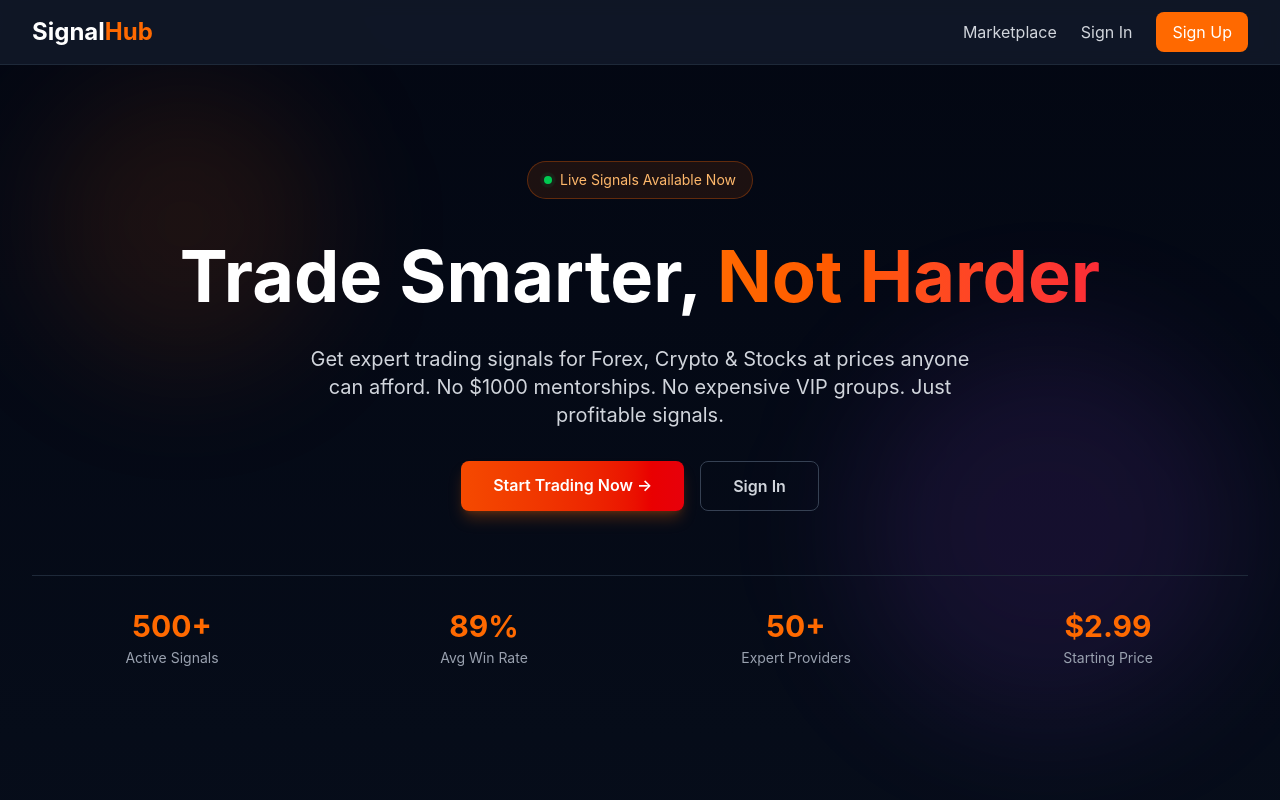
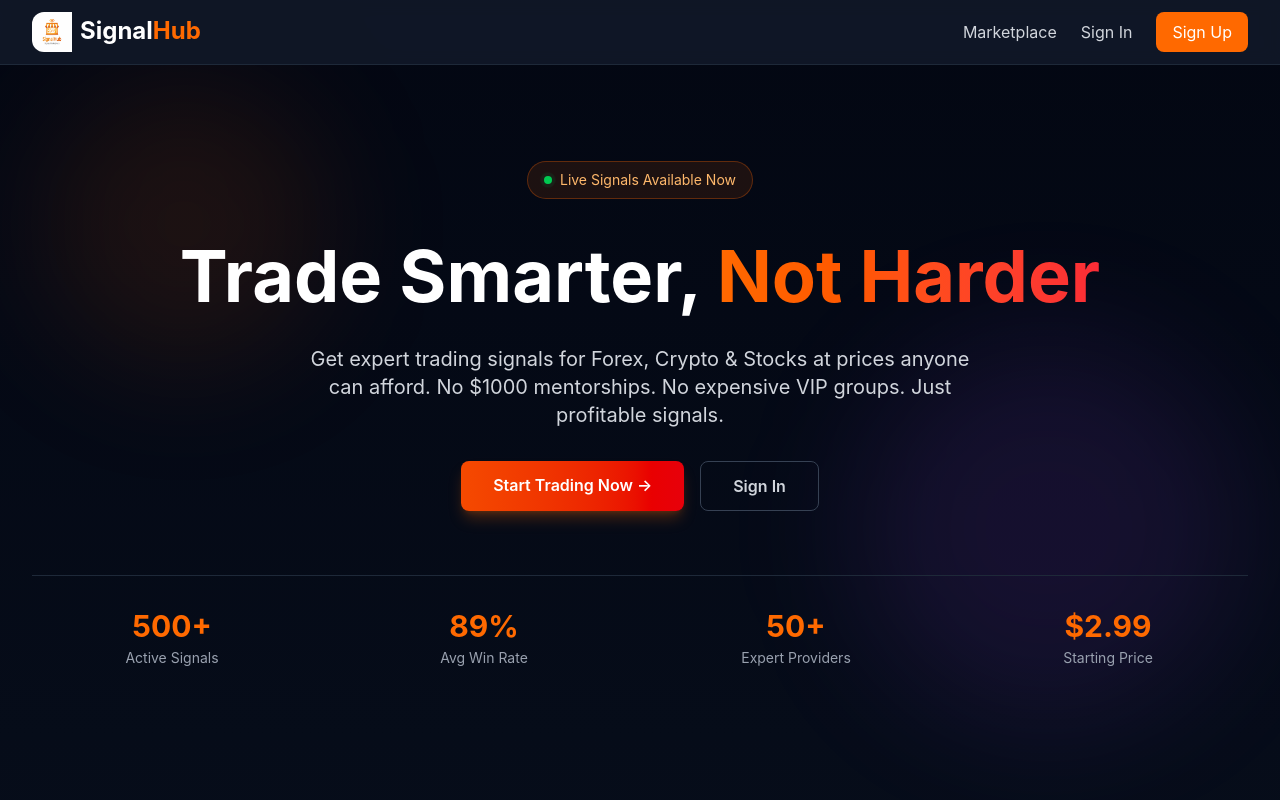
Before and after one commit to Dicky-pro2/signalhub, a React (Vite) app: page / in a window 1280 px wide. Shown: the top 800 px of the page. Built offline with nearby package versions, Linux system fonts and the light colour scheme; no server answers.

Commit message:
added the logo

```diff
--- a/index.html
+++ b/index.html
@@ -2,7 +2,7 @@
 <html lang="en">
   <head>
     <meta charset="UTF-8" />
-    <link rel="icon" type="image/svg+xml" href="/favicon.svg" />
+    <link rel="icon" type="image/svg+xml" href="/signalhub-logo.png" />
     <meta name="viewport" content="width=device-width, initial-scale=1.0" />
     <title>signal-hub</title>
   </head>
--- a/src/pages/LandingPage.jsx
+++ b/src/pages/LandingPage.jsx
@@ -138,6 +138,7 @@ export default function LandingPage() {
           <div className="flex justify-between items-center h-16">
             {/* Logo */}
             <Link to="/" className="text-2xl font-bold">
+            <img src="/signalhub-logo.png" alt="Signal Hub Logo" className="w-10 h-10 inline-block mr-2 rounded-l-xl" />
               <span className="text-white">Signal</span>
               <span className="text-orange-500">Hub</span>
             </Link>
```
Also changed, not shown: public/signalhub-logo.png (renamed from src/assets/signalhub-logo.png), src/assets/signalhub-logo.svg (added).
